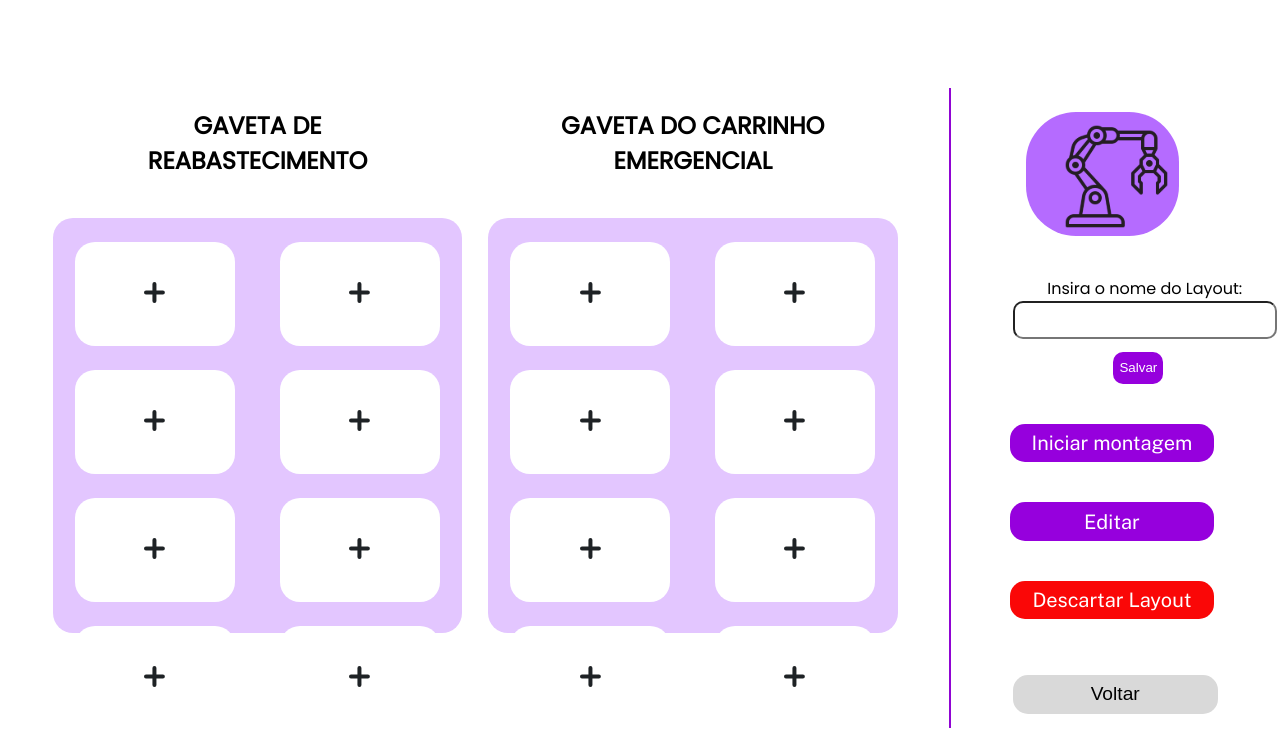
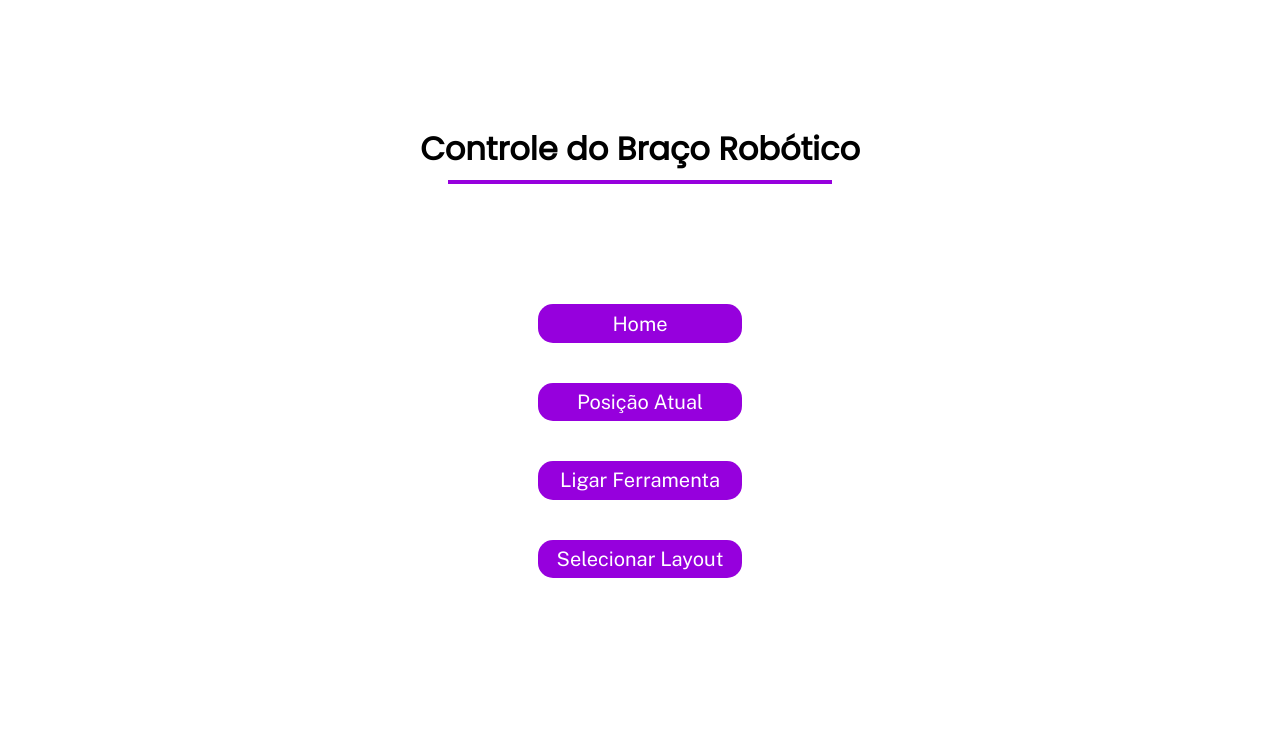
Before and after one commit to Inteli-College/2024-T0008-EC05-G03, a React (Vite) app in the folder frontend-violeta/: page / in a window 1280 px wide. Shown: the top 752 px of the page. Built offline with nearby package versions, Linux system fonts and the light colour scheme.

Commit message:
adicionei navegação entre as páginas

```diff
--- a/frontend-violeta/src/main.jsx
+++ b/frontend-violeta/src/main.jsx
@@ -1,13 +1,36 @@
-import React from 'react'
-import ReactDOM from 'react-dom/client'
-import './index.css'
-import Montar from './pages/Montar/Montar.jsx'
-import Selecionado from './pages/Selecionado/Selecionado.jsx'
-import ControleBR from './pages/ControleBR/ControleBR.jsx'
-import Selecionar from './pages/Selecionar/Selecionar.jsx'
+import React from 'react';
+import ReactDOM from 'react-dom/client';
+import './index.css';
+import Montar from './pages/Montar/Montar.jsx';
+import Selecionado from './pages/Selecionado/Selecionado.jsx';
+import ControleBR from './pages/ControleBR/ControleBR.jsx';
+import Selecionar from './pages/Selecionar/Selecionar.jsx';
+import { createBrowserRouter, RouterProvider, Route } from 'react-router-dom';
 
-ReactDOM.createRoot(document.getElementById('root')).render(
+// Criação do roteador com as rotas definidas
+const router = createBrowserRouter([
+  {
+    path: '/',
+    element: <ControleBR />
+  },
+  {
+    path: '/montar',
+    element: <Montar />
+  },
+  {
+    path: '/selecionado',
+    element: <Selecionado />
+  },
+  {
+    path: '/selecionar',
+    element: <Selecionar />
+  }
+]);
+
+// Renderização do aplicativo com o provedor de roteador
+const root = ReactDOM.createRoot(document.getElementById('root'));
+root.render(
   <React.StrictMode>
-    <Montar />
-  </React.StrictMode>,
-)
+    <RouterProvider router={router} />
+  </React.StrictMode>
+);
--- a/frontend-violeta/src/pages/ControleBR/ControleBR.jsx
+++ b/frontend-violeta/src/pages/ControleBR/ControleBR.jsx
@@ -1,6 +1,5 @@
 import './ControleBR.css'
 import React from 'react'
-import { Link } from 'react-router-dom'
 
 function ControleBR() {
   return (
```
